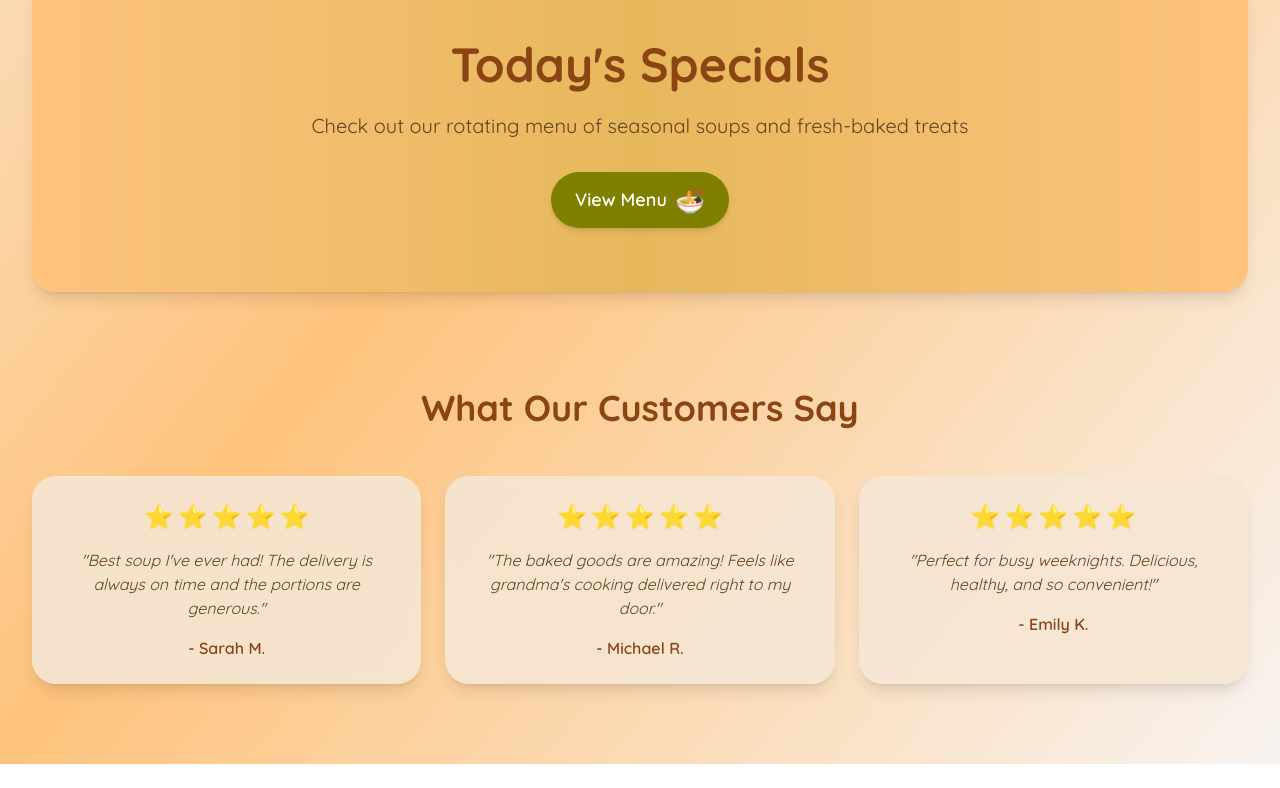
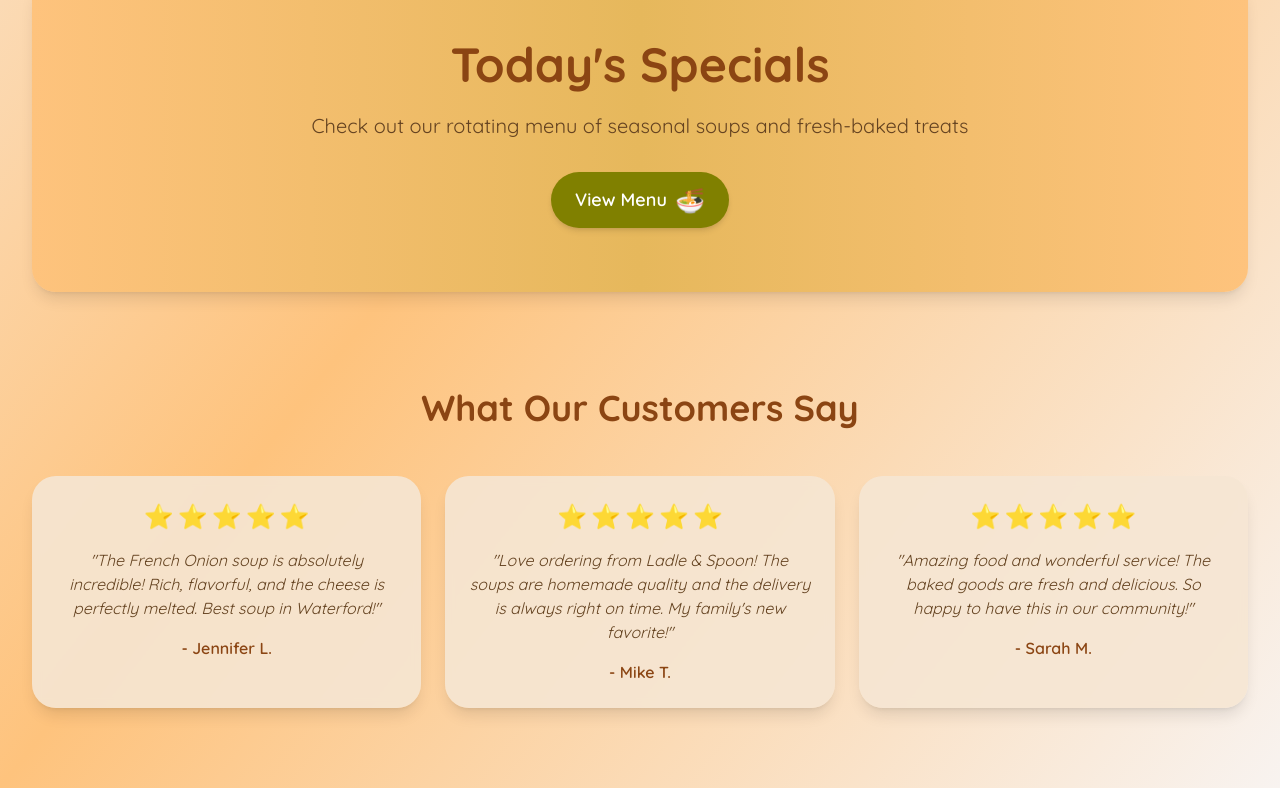
Before and after one commit to ryankolean/ladleandspoon, a React (Vite) app: page / in a window 1280 px wide. Shown: the part 848-1636 px from the top of the page. Before the commit the page ends 1612 px from the top, so only its background shows below. Built offline with nearby package versions, Linux system fonts and the light colour scheme; no server answers.

Commit message:
Updated CustomerHome.jsx

```diff
--- a/src/pages/CustomerHome.jsx
+++ b/src/pages/CustomerHome.jsx
@@ -97,9 +97,9 @@
                 ))}
               </div>
               <p className="text-[#654321] mb-4 italic">
-                "Best soup I've ever had! The delivery is always on time and the portions are generous."
+                "The French Onion soup is absolutely incredible! Rich, flavorful, and the cheese is perfectly melted. Best soup in Waterford!"
               </p>
-              <p className="font-semibold text-[#8B4513]">- Sarah M.</p>
+              <p className="font-semibold text-[#8B4513]">- Jennifer L.</p>
             </div>
 
             <div className="card-whimsy p-6 hover-lift">
@@ -109,9 +109,9 @@
                 ))}
               </div>
               <p className="text-[#654321] mb-4 italic">
-                "The baked goods are amazing! Feels like grandma's cooking delivered right to my door."
+                "Love ordering from Ladle & Spoon! The soups are homemade quality and the delivery is always right on time. My family's new favorite!"
               </p>
-              <p className="font-semibold text-[#8B4513]">- Michael R.</p>
+              <p className="font-semibold text-[#8B4513]">- Mike T.</p>
             </div>
 
             <div className="card-whimsy p-6 hover-lift">
@@ -121,9 +121,9 @@
                 ))}
               </div>
               <p className="text-[#654321] mb-4 italic">
-                "Perfect for busy weeknights. Delicious, healthy, and so convenient!"
+                "Amazing food and wonderful service! The baked goods are fresh and delicious. So happy to have this in our community!"
               </p>
-              <p className="font-semibold text-[#8B4513]">- Emily K.</p>
+              <p className="font-semibold text-[#8B4513]">- Sarah M.</p>
             </div>
           </div>
         </section>
```
